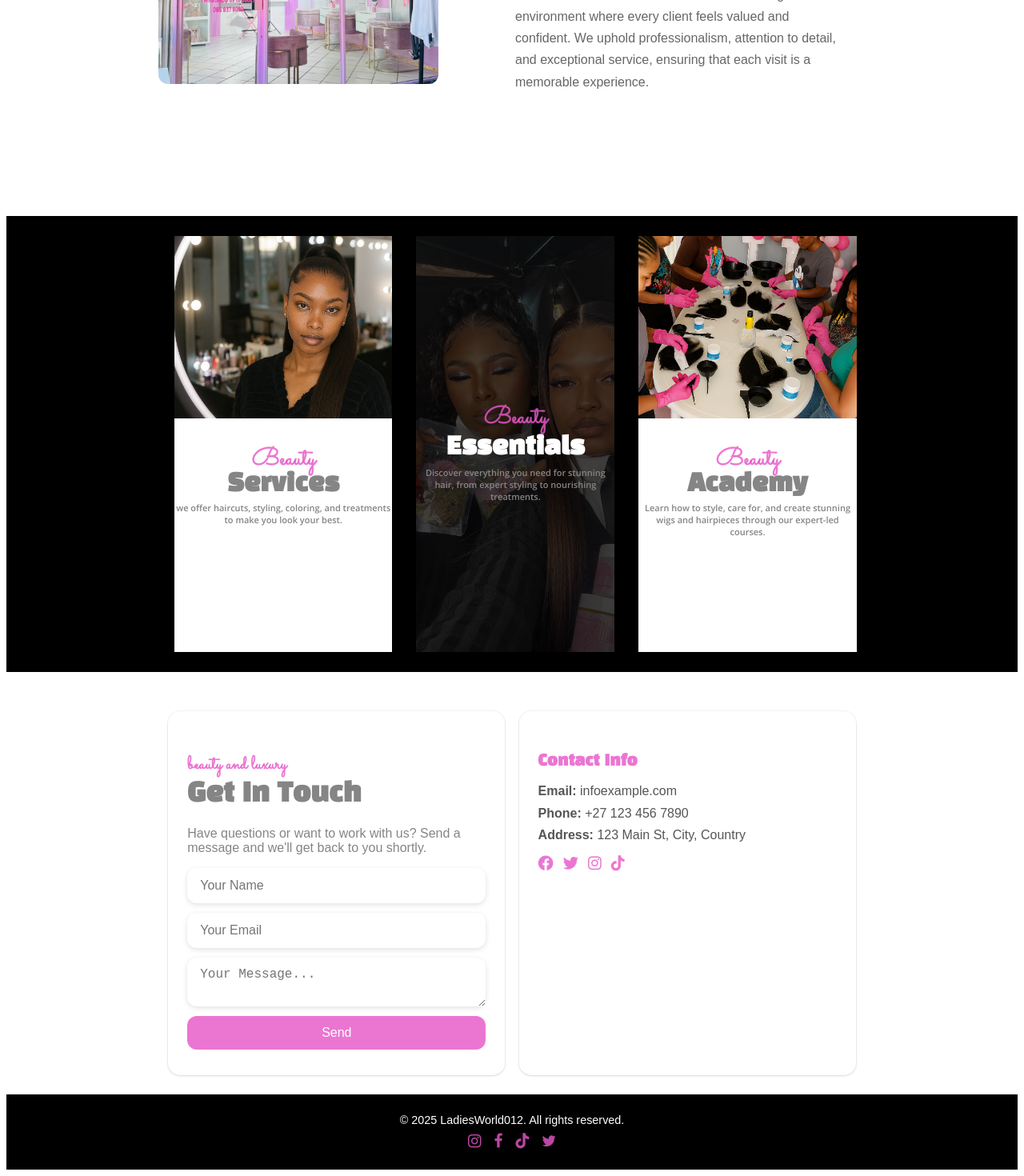
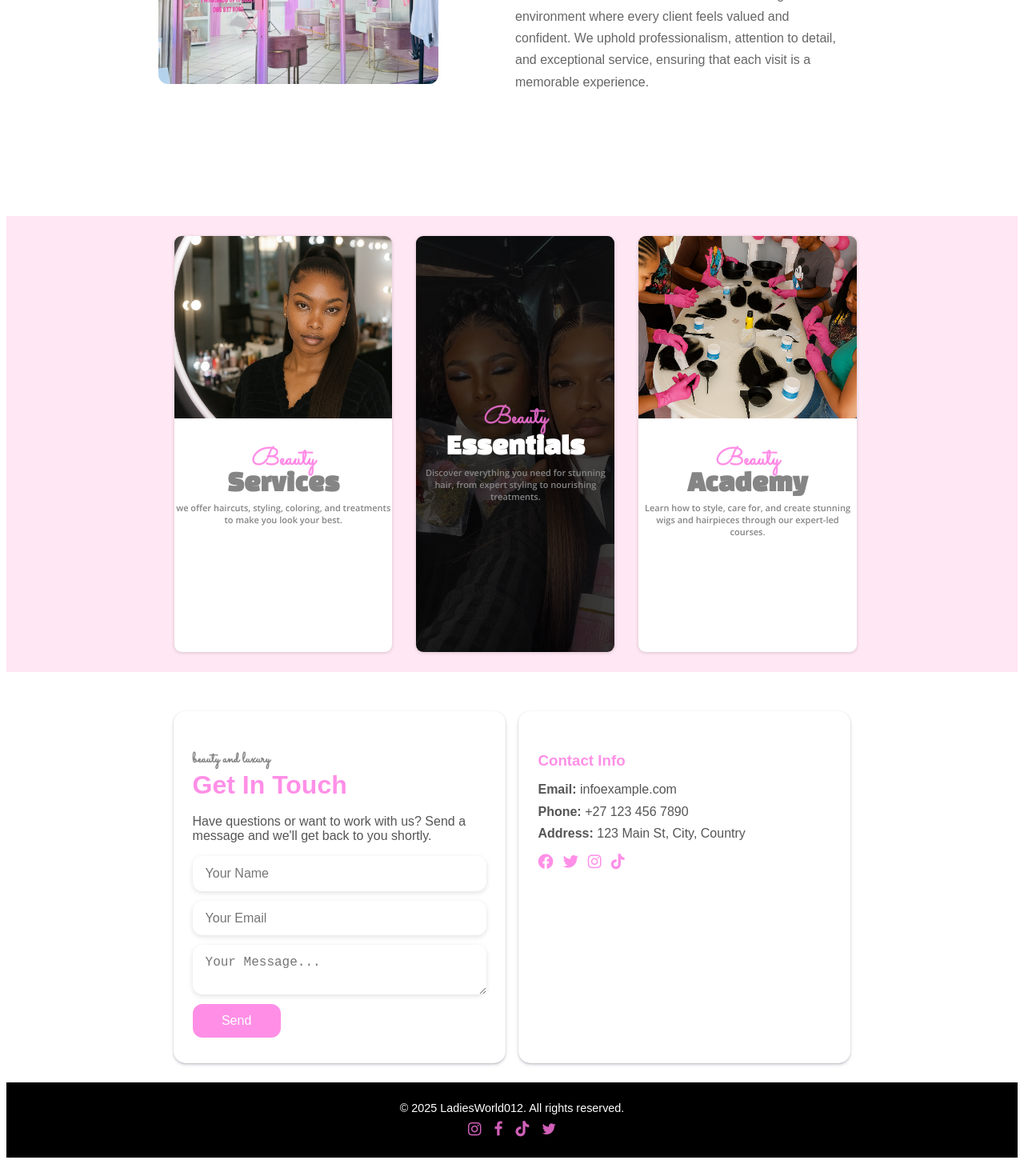
Before and after one commit to Trophydecoder/LadiesWorld, an Angular app in the folder frontend/: page / in a window 1280 px wide. Shown: the part 1218-2688 px from the top of the page at 80% size. Built offline with nearby package versions, Linux system fonts and the light colour scheme.

Commit message:
contact button and buttons bg color changed

```diff
--- a/frontend/src/app/componets/buttons/buttons.component.scss
+++ b/frontend/src/app/componets/buttons/buttons.component.scss
@@ -1,6 +1,6 @@
 .ContainerMain{
   width: 100%;
-  background-color: rgb(0, 0, 0);
+  background-color: rgba(255, 163, 209, 0.26);
   height: 100%;
 }
 
@@ -17,6 +17,7 @@
   gap: 30px;
 }
 .Box{
+  border-radius:9px;
   box-shadow: rgba(0, 0, 0, 0.16) 0px 1px 4px;
   width: 65%;
   display: flex;
@@ -28,6 +29,8 @@
 }
 #boximage{
   width: 100%;
+  border-top-left-radius: 9px;
+  border-top-right-radius: 9px;
 }
 .Box h3{
   font-family: 'Sacramento', cursive;
@@ -56,6 +59,7 @@ button{
 
 /////////////////////////////////////////////////MIDDLE BOX////////////////////////////
 .BoxDiffer{
+  border-radius: 9px;
   background:
     linear-gradient(rgba(0, 0, 0, 0.7), rgba(0, 0, 0, 0.767)),
     url('/assets/shop.jpg');
--- a/frontend/src/app/componets/contact/contact.component.scss
+++ b/frontend/src/app/componets/contact/contact.component.scss
@@ -25,28 +25,27 @@
   background-color: #fff;
   border-radius: 15px;
   padding: 2rem 1.5rem;
-  box-shadow: rgba(0, 0, 0, 0.123) 0px 1px 3px 0px, rgba(5, 6, 7, 0.034)0px 0px 0px 1px;
+  box-shadow: rgba(50, 50, 93, 0.25) 0px 2px 5px -1px, rgba(0, 0, 0, 0.3) 0px 1px 3px -1px;
   transition: all 0.3s ease;
 }
 
 .contact-form-card h2 {
-  font-family: 'Sacramento', cursive;
-  font-size: 23px;
-  color:var(--hotpink);
+   font-family: 'Sacramento', cursive;
+  font-size: 18px;
+  color:var(--lightgrey);
   text-align: center;
 }
 .contact-form-card h2 span{
-
-  color: var(--lightgrey);
-  font-family: 'Black Han Sans', sans-serif;
+  color:var(--hotpink);
+  font-family:("Poppins", sans-serif);
   font-style: normal;
-  font-weight: bold;
+  font-weight: bolder;
   font-size: 2rem;
 }
 
 .contact-form-card p {
   font-size: 1rem;
-  color: var(--lightgrey);
+  color: #555;
   text-align: center;
   margin-bottom: 1rem;
 }
@@ -93,7 +92,7 @@ button:hover {
 /* 🌸 Contact Details Card */
 .contact-details-card h3 {
   color: var(--hotpink);
-  font-family: 'Black Han Sans', sans-serif;
+
   margin-bottom: 1rem;
 }
 
@@ -137,7 +136,7 @@ button:hover {
   .contact-info-form {
     flex-direction: row;
     gap: 2%;
-    width: 68%;
+    width: 67%;
     justify-content: space-between;
   }
 
@@ -146,15 +145,7 @@ button:hover {
     width: 48%;
   }
 
-  .map-wrapper {
-    flex-direction: row;
-    gap: 1%;
-  }
-
-  .map-wrapper iframe {
-    height: 350px;
-  }
-  .map-section {
-    margin-top:-2%;
-  }
+button{
+  width: 30%;
 }
+}
--- a/frontend/src/styles.scss
+++ b/frontend/src/styles.scss
@@ -4,7 +4,7 @@
 :root{
 
 
-    --hotpink : rgba(231, 87, 200, 0.815);
+    --hotpink : rgba(255, 118, 225, 0.815);
     --lightgrey : rgb(133, 133, 133);
 
 }
```
